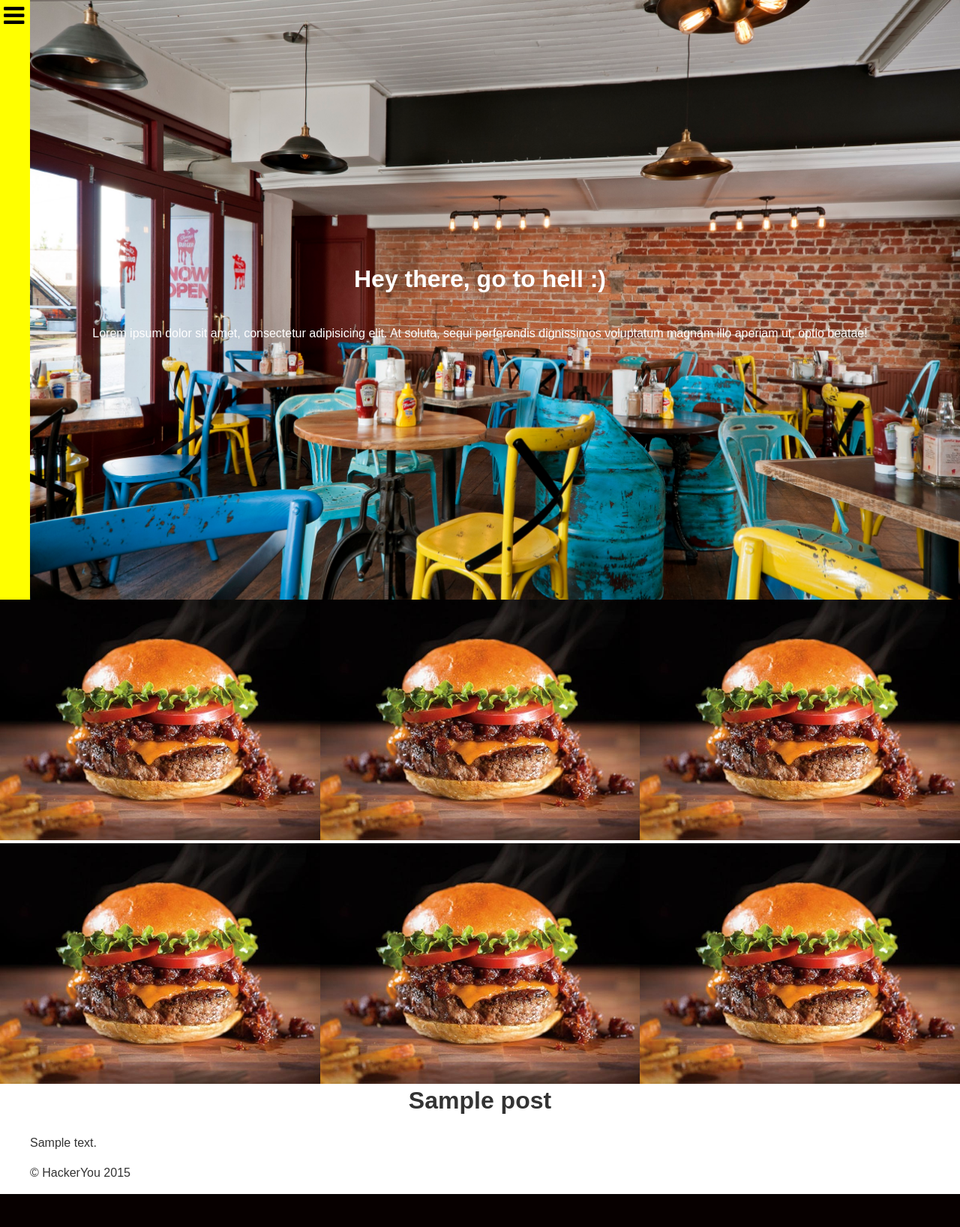
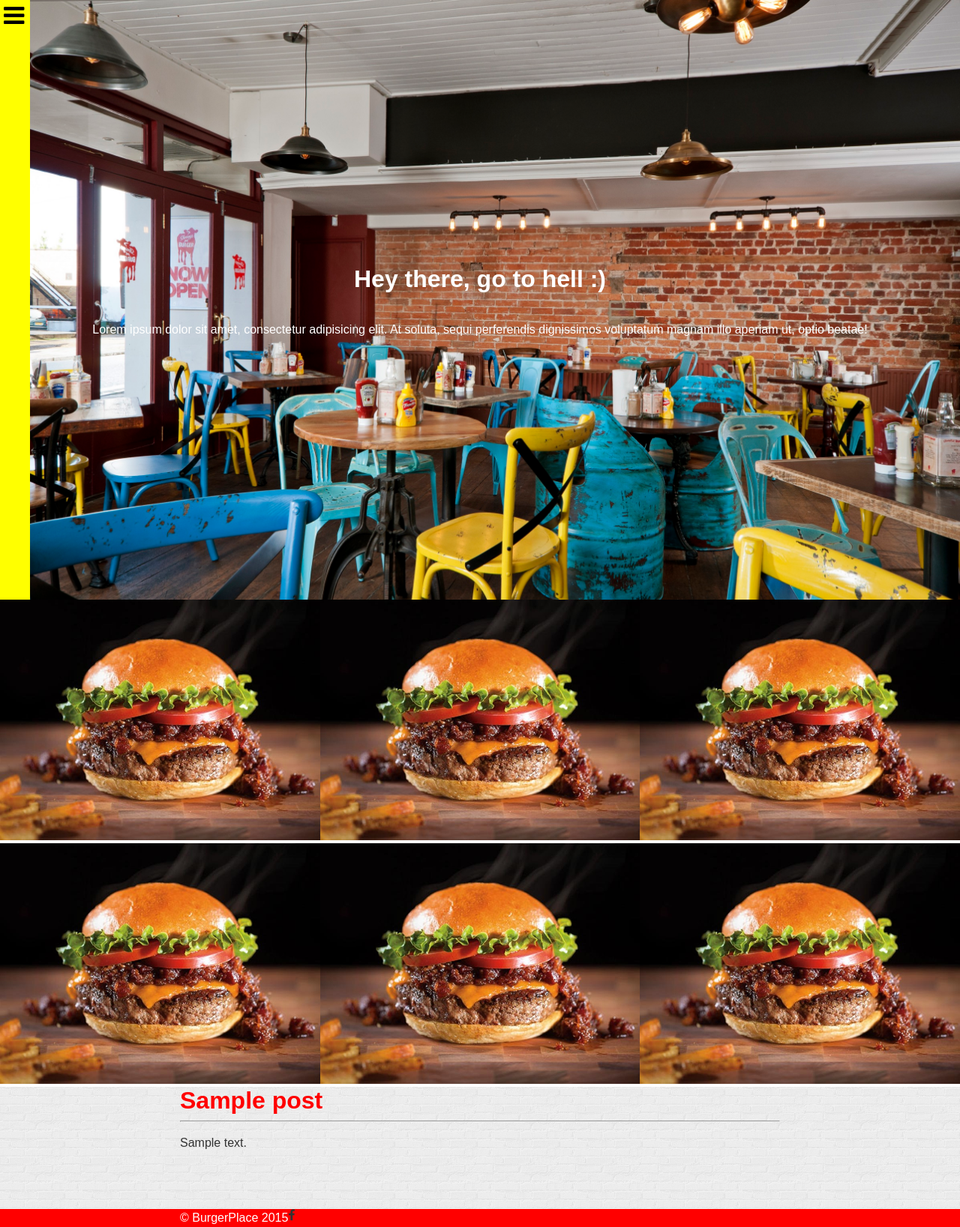
Before and after one commit to nigelbagley/hamburger, a WordPress theme: template themes/theme-hackeryou/home-page.php in a window 1280 px wide. Shown: the whole page at 75% size. Before the commit the page ends 1593 px from the top, so only its background shows below. Run offline with PHP 8.4 and a stand-in for WordPress, Linux system fonts and the light colour scheme; the site name, menu and one post (Sample post) are stand-ins, and other content is empty; style sheets or scripts are compiled from the project's sources; some libraries are stand-ins or nearby versions; some web fonts are replaced.

Commit message:
styled the form & started on the footer

```diff
--- /dev/null
+++ b/themes/theme-hackeryou/_footer.scss
@@ -0,0 +1,14 @@
+footer{
+	background:red;
+	p{
+		margin: 0;
+		// text-align: center;
+		color:white;
+	}
+}
+.wrapperFooter{
+	width: 800px;
+  	margin:0 auto;
+  	align-content: space-between;
+  	display: flex;
+}
--- a/themes/theme-hackeryou/footer.php
+++ b/themes/theme-hackeryou/footer.php
@@ -1,6 +1,11 @@
 <footer>
-  <div class="container">
-    <p>&copy; HackerYou <?php echo date('Y'); ?></p>
+  <div class="wrapperFooter">
+  <div class="burger">
+    <p>&copy; BurgerPlace <?php echo date('Y'); ?></p>
+    </div>
+    <div class="socialIcons">
+    	<i class="fa fa-facebook"></i>
+    </div>
   </div>
 </footer>
 
--- a/themes/theme-hackeryou/home-page.php
+++ b/themes/theme-hackeryou/home-page.php
@@ -5,13 +5,13 @@
 */
 
 get_header();  ?>
- 	<section class="bannerHeader">
+ 	<div class="bannerHeader">
 	 	<div class="headerMain">
 	 		<h1>Hey there, go to hell :)</h1>
 	 		<p>Lorem ipsum dolor sit amet, consectetur adipisicing elit. At soluta, sequi perferendis dignissimos voluptatum magnam illo aperiam ut, optio beatae!</p>
 	 	</div>
-	</section>
-	<section class="hamburgerChoices">
+	</div>
+	<div class="hamburgerChoices clearfix">
 		<div class="hamburger">
 			<img src="<?php bloginfo('template_directory') ?>/img/burger.jpg" alt="">
 			<!-- <h1>lorem</h1>
@@ -59,19 +59,22 @@ get_header();  ?>
 				<a href="" class="close">&times;</a>
 			</div>
 		</div>
-	</section>
+	</div>
 
-	<section class="catering">
-		<div class="container">
-			  <?php if ( have_posts() ) while ( have_posts() ) : the_post(); ?>
+	<div class="catering clearfix">
+		<div class="wrapper">
 
-				<h1><?php the_title(); ?></h1>
+				  <?php if ( have_posts() ) while ( have_posts() ) : the_post(); ?>
 
-				<p><?php the_content();?></p>
+					<h1><?php the_title(); ?></h1>
+					<hr>
 
-			<?php endwhile; // end of the loop. ?>
+					<p><?php the_content();?></p>
+
+				<?php endwhile; // end of the loop. ?>
+				<?php echo do_shortcode( '[contact-form-7 id="10" title="Catering Contact Form"]' ); ?>
 		</div>
-	</section>
+	</div>
 <!-- Banner -->
 <div class="main">
   <div class="container">
--- a/themes/theme-hackeryou/style.scss
+++ b/themes/theme-hackeryou/style.scss
@@ -432,5 +432,6 @@ header .sideNav {
 // Home Page styling Starts
 @import "styles/_homePage.scss";
 @import "_aboutPage.scss";
+@import "_footer.scss";
 
 // Home Page styling ends
--- a/themes/theme-hackeryou/styles/_homePage.scss
+++ b/themes/theme-hackeryou/styles/_homePage.scss
@@ -27,15 +27,60 @@
   float: left;
 }
 
-.container{
+
+.catering{
+  // background:#FFFAFD;
+  background-image: url(img/brickwall.png);
+  padding-bottom: 60px;
+  // width: 800px;
+  // margin:0 auto;
   h1{
-    text-align: center;
+    color: red;
+    margin: 0;
   }
+
+}
+form{
+  width: 700px;
+  margin: 0 auto;
+  position: relative;
   p{
-    // text-align: center;
+    margin:0;
   }
 }
 
-form{
-  display: flex;
+input[type="text"]{
+  // float:left;
+  width: 100%;
+  border:none;
+  border: 1px solid red;
+  margin-bottom: 15px;
 }
+input[type="email"]{
+  // float:left;
+  width: 100%;
+  border:none;
+  border: 1px solid red;
+  margin-bottom: 15px;
+
+}
+
+input[type="submit"]{
+  position: absolute;
+  left: 0;
+  background-color: red;
+  border: none;
+  padding: 10px;
+  color: white;
+}
+textarea{
+  width: 100%;
+  border:none;
+  border: 1px solid red;
+  margin-bottom: 15px;
+}
+
+.wrapper{
+  width: 800px;
+  margin:0 auto;
+}
```
Also changed, not shown: themes/theme-hackeryou/img/brickwall.png (added).
